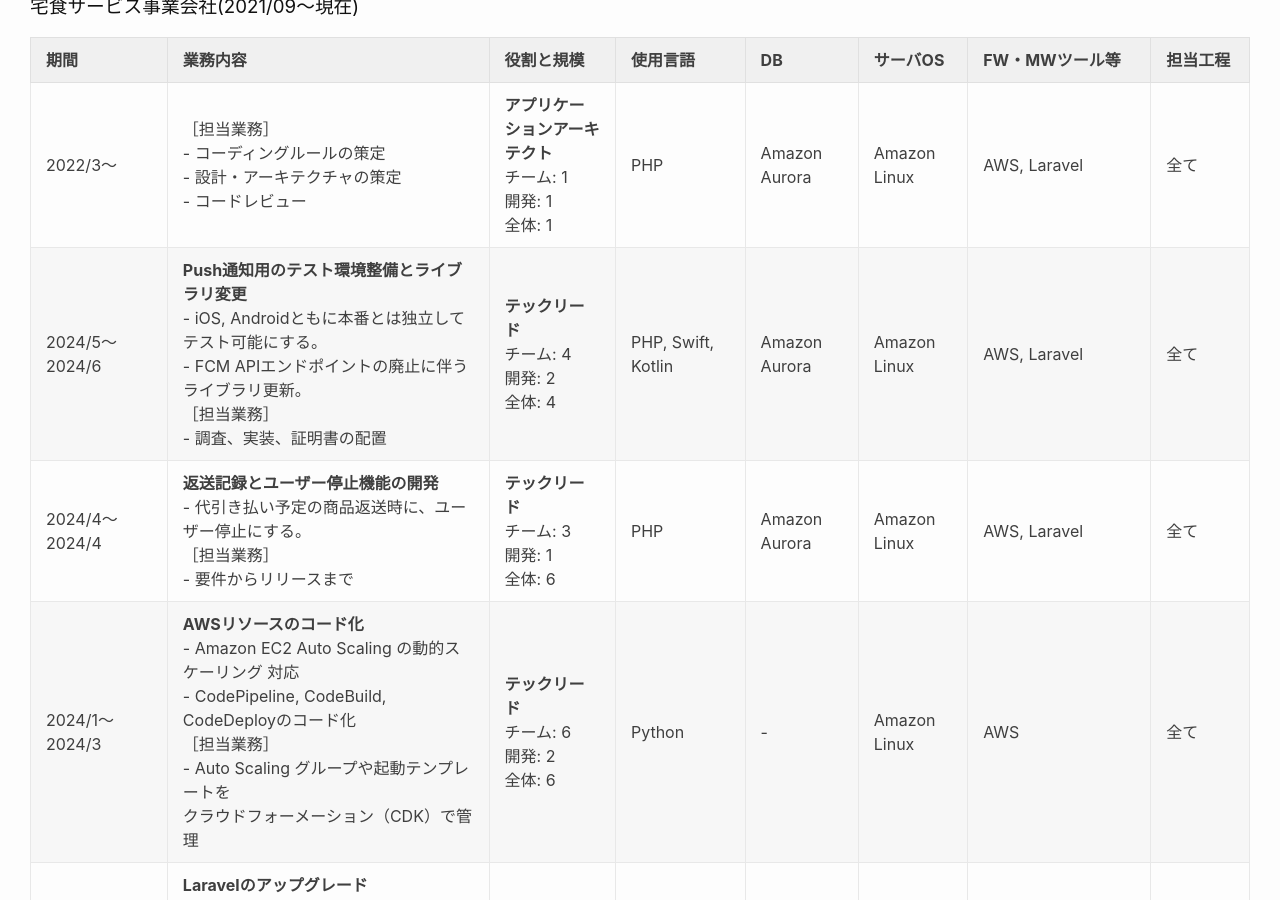
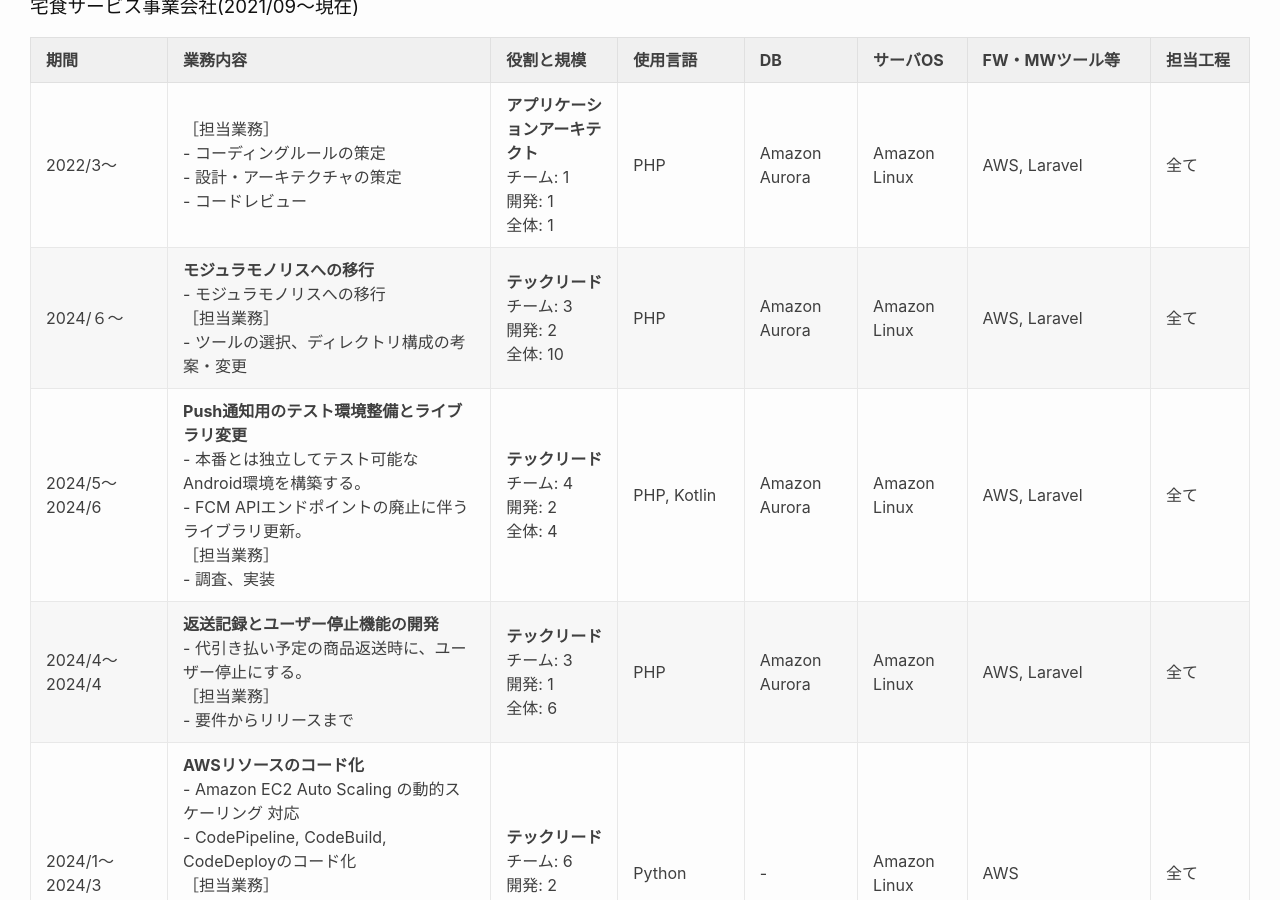
Before and after one commit to takaharu-niki/takaharu-niki.github.io, a Jekyll site: the page built from index.md, in a window 1280 px wide and 900 px high, scrolled down 1562 px. Built offline with Jekyll 4.4.1, drawn with Linux system fonts in a browser that asks for light colours.

Commit message:
Update index.md

```diff
--- a/index.md
+++ b/index.md
@@ -67,7 +67,8 @@ Docker, Jenkins, Fluentd, Ansible, Nginx, Apache, Gulp, Webpack, SASS
 | 期間              | 業務内容                                                                                                                                                                                                                                                                                                                                                                                                              | 役割と規模            | 使用言語           | DB            | サーバOS   | FW・MWツール等                                                                                     | 担当工程 |
 |-------------------|-----------------------------------------------------------------------------------------------------------------------------------------------------------------------------------------------------------------------------------------------------------------------------------------------------------------------------------------------------------------------------------------------------------------------|-----------------------|-------------------|---------------|------------|---------------------------------------------------------------------------------------------------|----------|
 | 2022/3〜  | ［担当業務］ <br>- コーディングルールの策定 <br>- 設計・アーキテクチャの策定<br>- コードレビュー| **アプリケーションアーキテクト** <br>チーム: 1<br>開発: 1<br>全体: 1 | PHP  | Amazon Aurora             | Amazon Linux          | AWS, Laravel | 全て     |
-| 2024/5〜2024/6  | **Push通知用のテスト環境整備とライブラリ変更**<br>- iOS, Androidともに本番とは独立してテスト可能にする。<br>- FCM APIエンドポイントの廃止に伴うライブラリ更新。<br>［担当業務］<br>- 調査、実装、証明書の配置| **テックリード** <br>チーム: 4<br>開発: 2<br>全体: 4 | PHP, Swift, Kotlin | Amazon Aurora              | Amazon Linux          | AWS, Laravel | 全て     |
+| 2024/６〜 | **モジュラモノリスへの移行**<br>- モジュラモノリスへの移行<br>［担当業務］<br>- ツールの選択、ディレクトリ構成の考案・変更　| **テックリード** <br>チーム: 3<br>開発: 2<br>全体: 10 | PHP | Amazon Aurora              | Amazon Linux          | AWS, Laravel | 全て     |
+| 2024/5〜2024/6  | **Push通知用のテスト環境整備とライブラリ変更**<br>- 本番とは独立してテスト可能なAndroid環境を構築する。<br>- FCM APIエンドポイントの廃止に伴うライブラリ更新。<br>［担当業務］<br>- 調査、実装　| **テックリード** <br>チーム: 4<br>開発: 2<br>全体: 4 | PHP, Kotlin | Amazon Aurora              | Amazon Linux          | AWS, Laravel | 全て     |
 | 2024/4〜2024/4  | **返送記録とユーザー停止機能の開発**<br>- 代引き払い予定の商品返送時に、ユーザー停止にする。 <br>［担当業務］<br>- 要件からリリースまで| **テックリード** <br>チーム: 3<br>開発: 1<br>全体: 6 | PHP  | Amazon Aurora              | Amazon Linux          | AWS, Laravel | 全て     |
 | 2024/1〜2024/3  | **AWSリソースのコード化**<br>- Amazon EC2 Auto Scaling の動的スケーリング 対応 <br>- CodePipeline, CodeBuild, CodeDeployのコード化 <br>［担当業務］ <br>- Auto Scaling グループや起動テンプレートを<br>クラウドフォーメーション（CDK）で管理| **テックリード** <br>チーム: 6<br>開発: 2<br>全体: 6 | Python  | -             | Amazon Linux          | AWS | 全て     |
 | 2023/12〜2023/12  | **Laravelのアップグレード**<br>Laravelアップグレードにおける計画と実行。<br>［担当業務］<br>- 自動ツールLaravel Shiftの採用と実行<br>- Laravel Upgrade Guideに基づいた確認と修正。<br>- カナリアリリースを用いた影響を抑えたリリースの実施<br>postメソッドのAjax通信やモバイルアプリに不具合が発生した。<br>原因はセッションとキャッシュ用に同一ストレージを採用していると、<br>アプリケーションはキャッシュを通してセッションデータを取得するが、<br>キャッシュのキーに付与するプレフィックス変更を許容していたため。 | **テックリード** <br>チーム: 3<br>開発: 1<br>全体: 3 | PHP  | Amazon Aurora             | Amazon Linux          | Laravel                                                                                           | 全て     |
```
